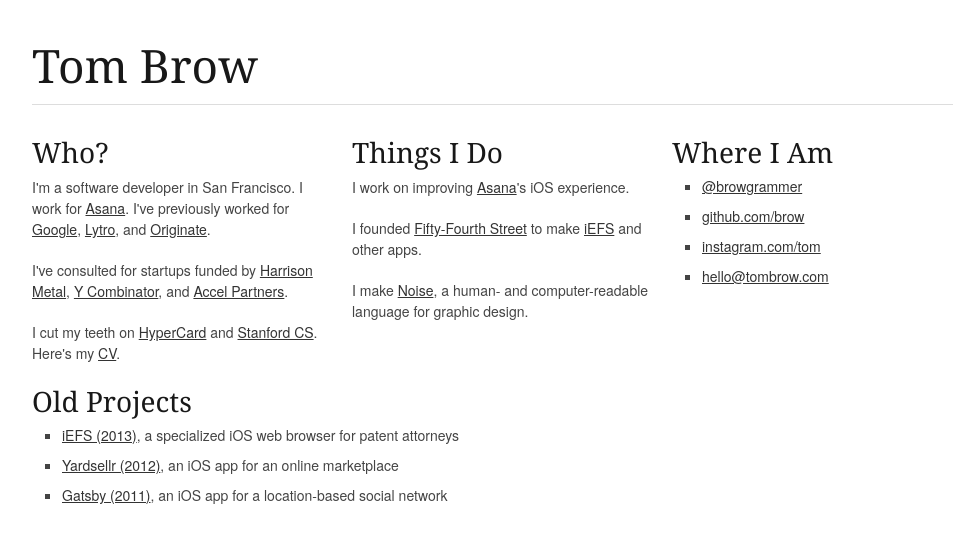
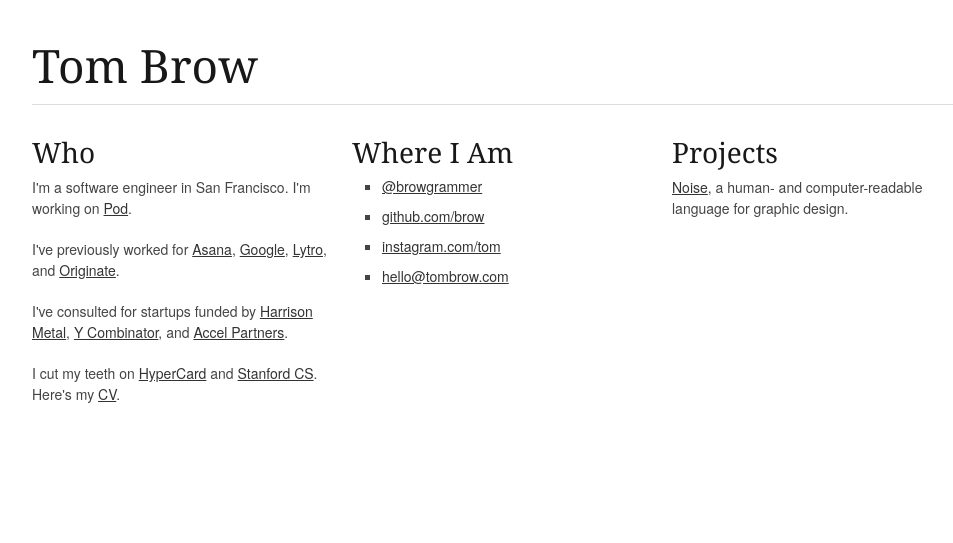
Before and after one commit to brow/rebeccabutler.org, a Jekyll site: the page built from index.html, in a window 1280 px wide. Shown: the top 543 px of the page, without its empty margins (138-1091 px from the left). Built offline with Jekyll 4.4.1, drawn with Linux system fonts in a browser that asks for light colours.

Commit message:
update content

```diff
--- a/index.html
+++ b/index.html
@@ -9,18 +9,11 @@
     <hr />
   </div>
   <div class="one-third column">
-    <h3>Who?</h3>
-    <p>I'm a software developer in San Francisco. I work for
-    <a href="http://asana.com">Asana</a>. I've previously worked for <a href="http://google.com">Google</a>, <a href="http://lytro.com">Lytro</a>, and <a href="http://originatelabs.com">Originate</a>.</p>
+    <h3>Who</h3>
+    <p>I'm a software engineer in San Francisco. I'm working on <a href="http://pod.io">Pod</a>.</p>
+    <p>I've previously worked for <a href="http://asana.com">Asana</a>, <a href="http://google.com">Google</a>, <a href="http://lytro.com">Lytro</a>, and <a href="http://originatelabs.com">Originate</a>.</p>
     <p>I've consulted for startups funded by <a href="http://harrisonmetal.com">Harrison Metal</a>, <a href="http://ycombinator.com">Y Combinator</a>, and <a href="http://accel.com">Accel Partners</a>.</p>
     <p>I cut my teeth on <a href="http://hypercard.org/">HyperCard</a> and <a href="http://cs.stanford.edu">Stanford CS</a>. Here's my <a href="/cv">CV</a>.</p>
-  </div>
-  <div class="one-third column">
-    <h3>Things I Do</h3>
-    <p>I work on improving <a href="http://asana.com">Asana</a>'s iOS experience.</p>
-    <p>I founded <a href="http://fiftyfourth.st">Fifty-Fourth Street</a> to
-    make <a href="/projects/iefs">iEFS</a> and other apps.</p>
-    <p>I make <a href="/noise">Noise</a>, a human- and computer-readable language for graphic design.</p>
   </div>
   <div class="one-third column">
     <h3>Where I Am</h3>
@@ -31,14 +24,8 @@
       <li><a href="mailto:hello@tombrow.com">hello@tombrow.com</a>
     </ul>
   </div>
-  <div class="sixteen columns">
-    <h3>Old Projects</h3>
-    <ul class="square">
-      {% for post in site.posts %}
-      <li>
-      <a href="{{ post.url }}">{{ post.title }} ({{ post.year }})</a>, {{ post.subtitle }}
-      </li>
-      {% endfor %}
-    </ul>
+  <div class="one-third column">
+    <h3>Projects</h3>
+    <p><a href="/noise">Noise</a>, a human- and computer-readable language for graphic design.</p>
   </div>
 </div>
```
Also changed, not shown: cv/index.md (+4 -1 lines).
